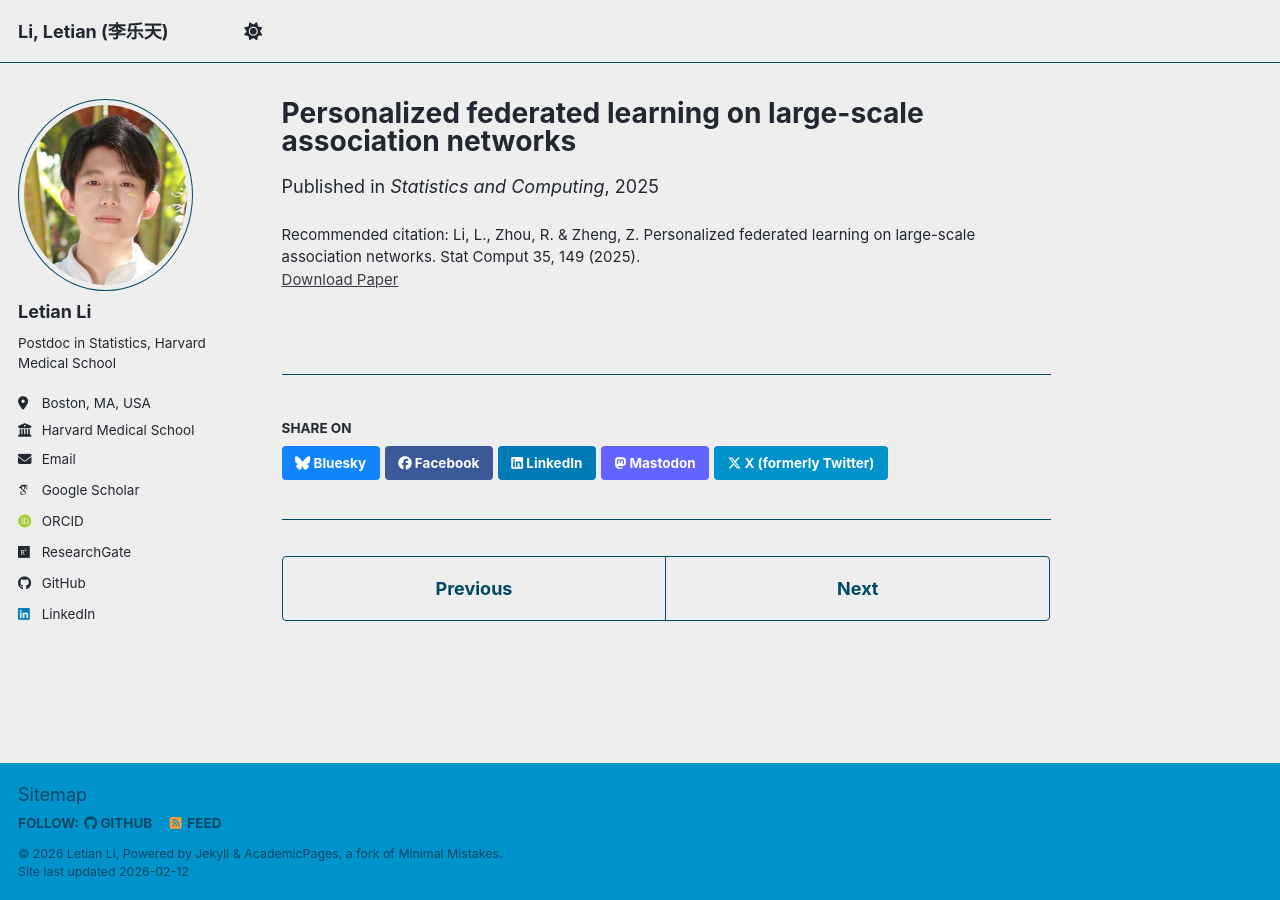
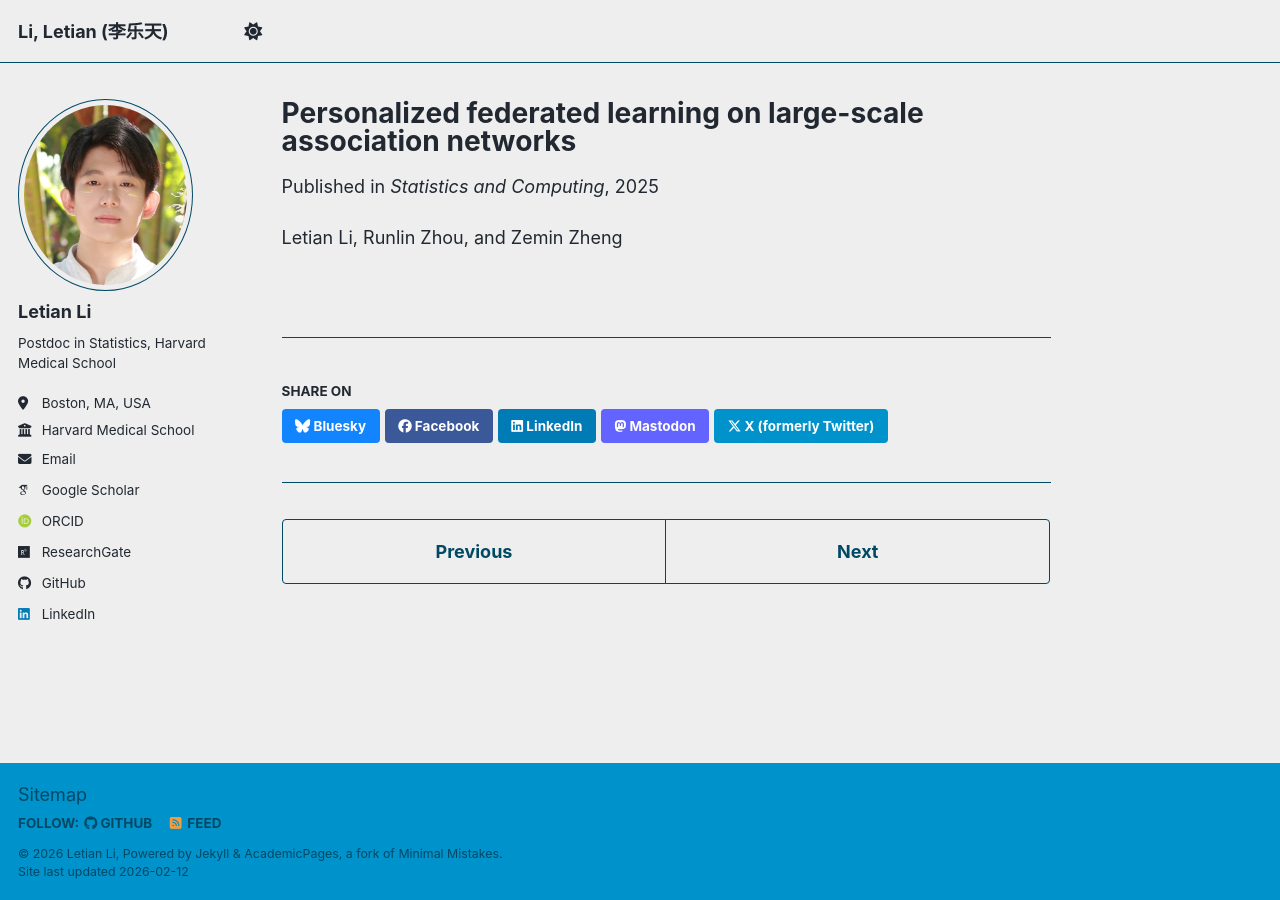
Before and after one commit to letianli059/letianli059.github.io, a Jekyll site: the page built from _publications/SCALE.md, in a window 1280 px wide. Built offline with Jekyll 4.4.1, drawn with Linux system fonts in a browser that asks for light colours; some web fonts are replaced; a script bundle is joined from its source files by our own code; library files that are not in the unit come from our copies.

Commit message:
Update SCALE.md

```diff
--- a/_publications/SCALE.md
+++ b/_publications/SCALE.md
@@ -9,5 +9,7 @@
 slidesurl:
 paperurl: 'https://link.springer.com/article/10.1007/s11222-025-10684-w'
 bibtexurl:
-citation: 'Li, L., Zhou, R. & Zheng, Z. Personalized federated learning on large-scale association networks. Stat Comput 35, 149 (2025).'
+citation:
 ---
+
+Letian Li, Runlin Zhou, and Zemin Zheng
```
